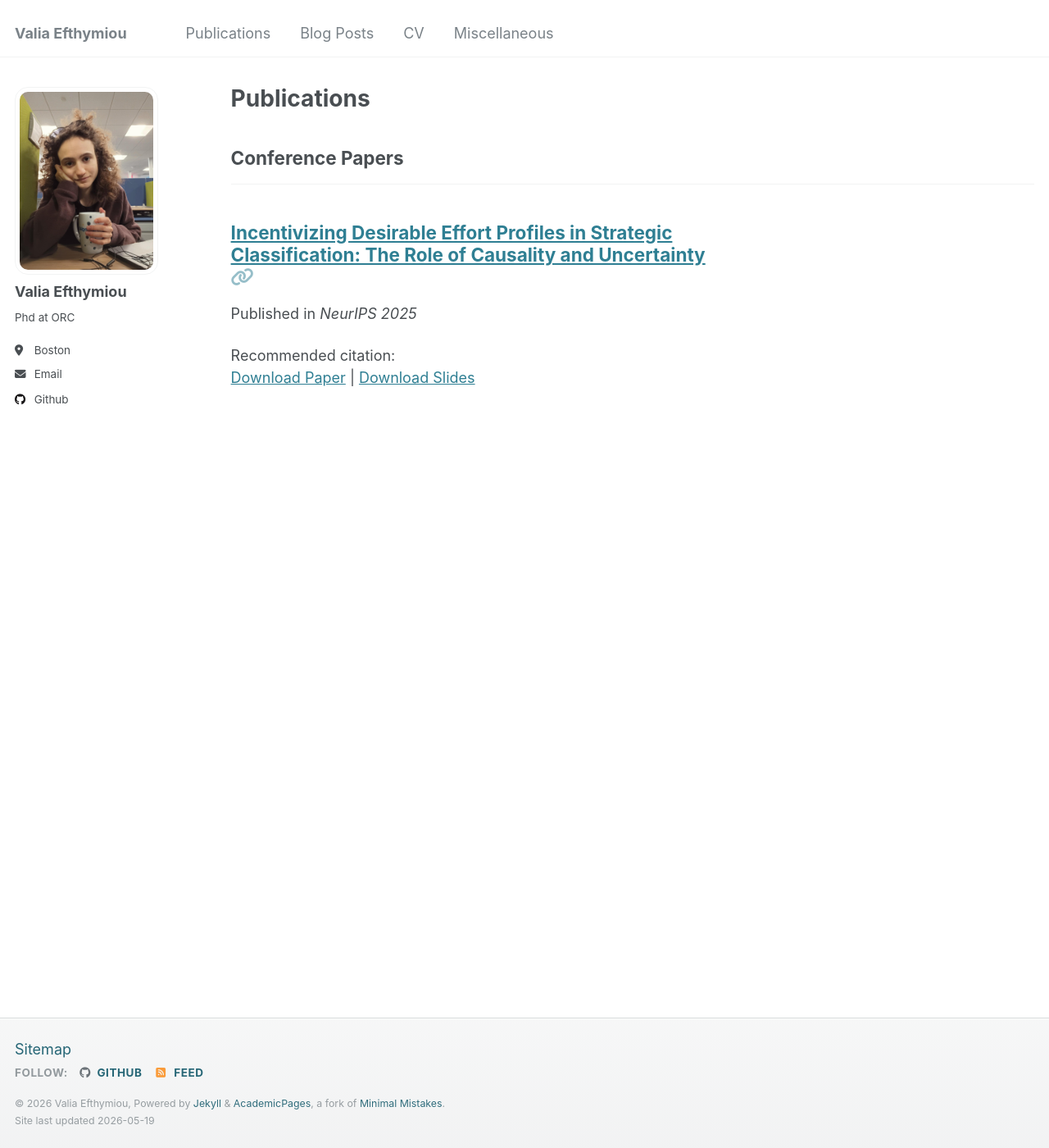
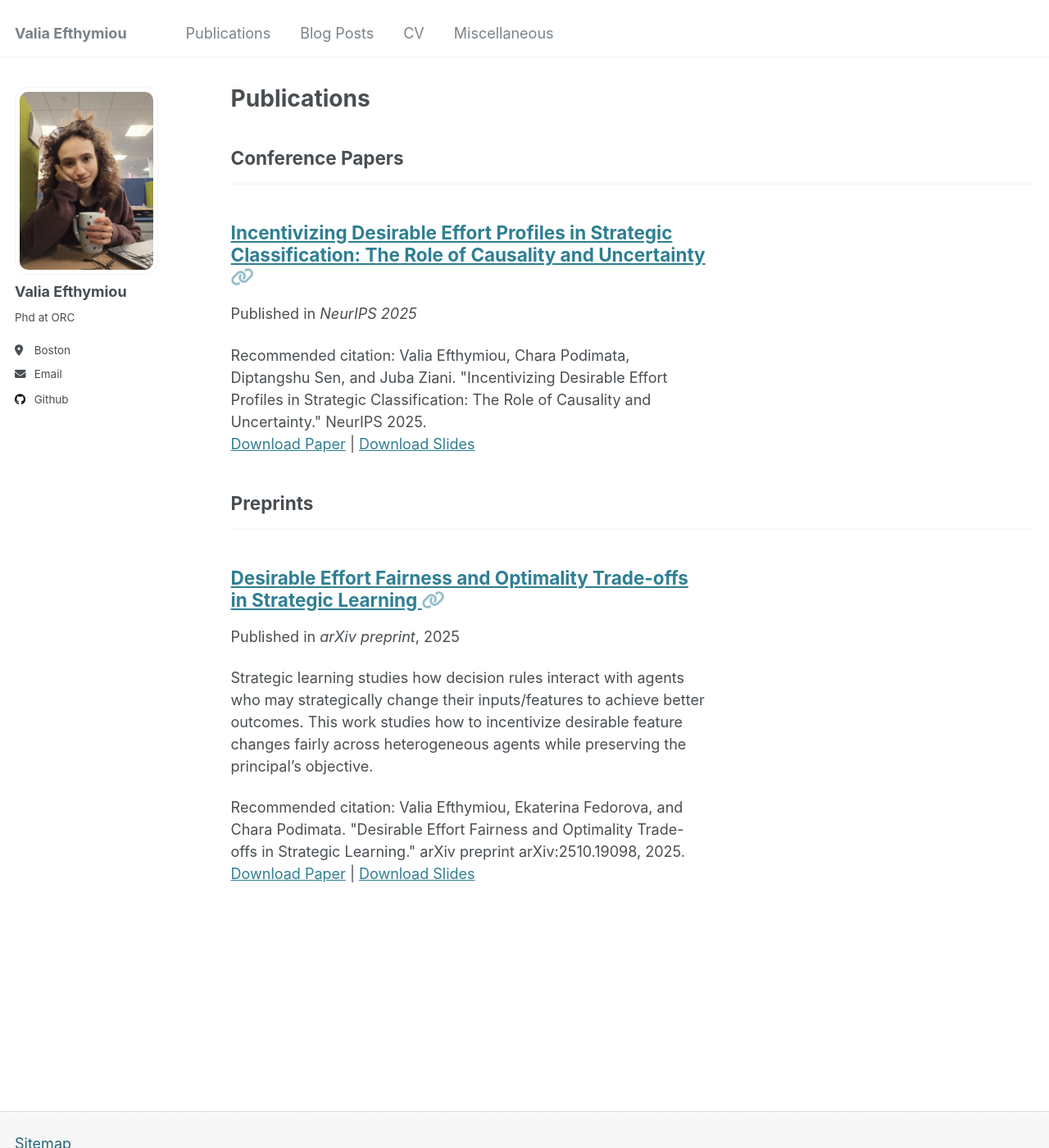
Before and after one commit to valiaEft/valiaEft.github.io, a Jekyll site: the page built from _pages/publications.html, in a window 1280 px wide and 1400 px high. Shown: the whole window at 82% size. Built offline with Jekyll 4.4.1, drawn with Linux system fonts in a browser that asks for light colours.

Commit message:
Update publications

```diff
--- a/_config.yml
+++ b/_config.yml
@@ -77,6 +77,8 @@ publication_category:
     title: 'Journal Articles'
   conferences:
     title: 'Conference Papers'
+  preprints:
+    title: 'Preprints'
 
 # Site Settings
 teaser                   :  # filename of teaser fallback teaser image placed in /images/, .e.g. "500x300.png"
--- /dev/null
+++ b/_publications/2025-desirable-effort-fairness.md
@@ -0,0 +1,13 @@
+---
+title: "Desirable Effort Fairness and Optimality Trade-offs in Strategic Learning"
+collection: publications
+permalink: /publication/2025-desirable-effort-fairness
+date: 2025-10-21
+authors: Valia Efthymiou, Ekaterina Fedorova, Chara Podimata
+venue: arXiv preprint
+category: preprints
+paperurl: 'https://arxiv.org/abs/2510.19098'
+slidesurl: ''
+excerpt: 'Strategic learning studies how decision rules interact with agents who may strategically change their inputs/features to achieve better outcomes. This work studies how to incentivize desirable feature changes fairly across heterogeneous agents while preserving the principal''s objective.'
+citation: 'Valia Efthymiou, Ekaterina Fedorova, and Chara Podimata. "Desirable Effort Fairness and Optimality Trade-offs in Strategic Learning." arXiv preprint arXiv:2510.19098, 2025.'
+---
--- a/_publications/2025-str.md
+++ b/_publications/2025-str.md
@@ -1,14 +1,13 @@
 ---
-title:  "Incentivizing Desirable Effort Profiles in Strategic Classification: The Role of Causality and Uncertainty
-"
-collection: publications          # <- must stay exactly this
-permalink: /publication/2025-incentivizing_desirable_effort_profiles # nice, short URL slug
-date:   2025-05-15               # ISO format
-authors: Valia Efthymiou, Chara Podimata, Diptangshu Sen, Juba Ziani # optional field you can add
-venue:  NeurIPS 2025
-category: conferences            # or manuscripts, books, etc.
-paperurl:  'https://www.arxiv.org/abs/2502.06749'   # optional download link
-slidesurl: ''  # optional
-excerpt:  ''
-citation: ''
+title: "Incentivizing Desirable Effort Profiles in Strategic Classification: The Role of Causality and Uncertainty"
+collection: publications
+permalink: /publication/2025-incentivizing-desirable-effort-profiles
+date: 2025-12-04
+authors: Valia Efthymiou, Chara Podimata, Diptangshu Sen, Juba Ziani
+venue: NeurIPS 2025
+category: conferences
+paperurl: 'https://arxiv.org/abs/2502.06749'
+slidesurl: ''
+excerpt: ''
+citation: 'Valia Efthymiou, Chara Podimata, Diptangshu Sen, and Juba Ziani. "Incentivizing Desirable Effort Profiles in Strategic Classification: The Role of Causality and Uncertainty." NeurIPS 2025.'
 ---
```
